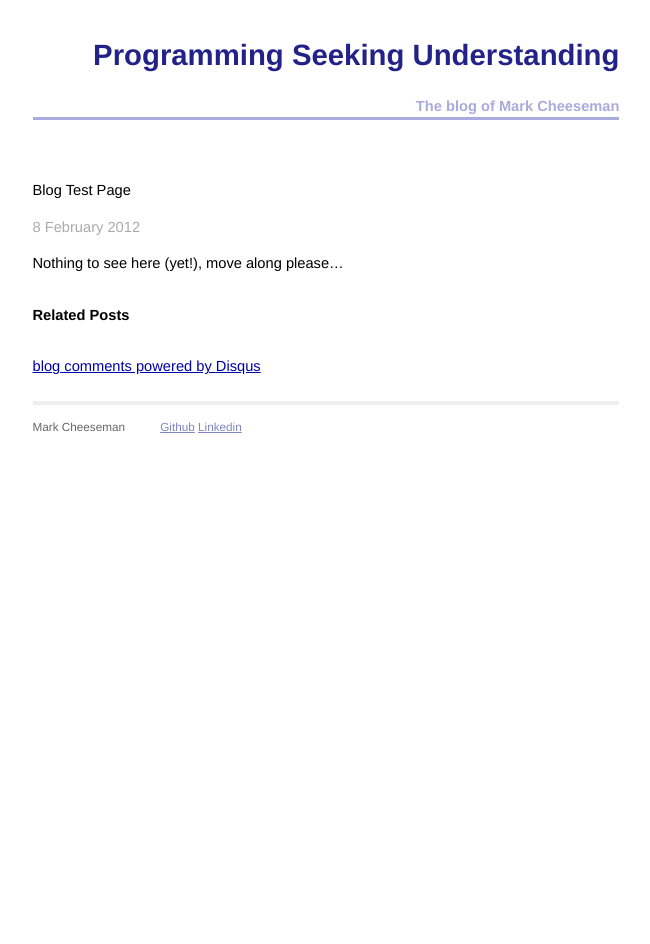
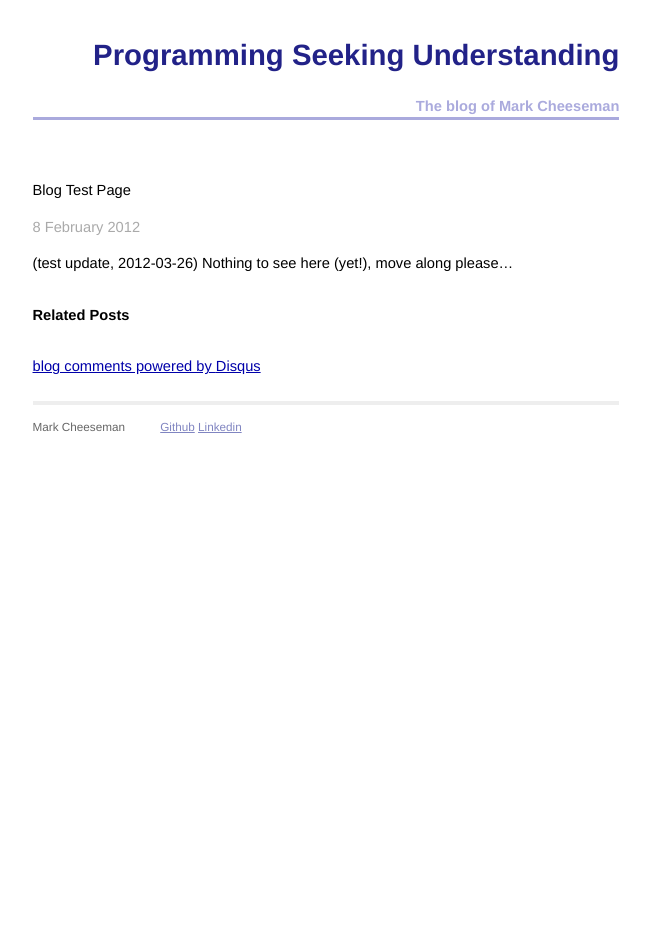
Before and after one commit to hombredequeso/hombredequeso.github.com, a Jekyll site: the page built from _posts/2012-02-08-blog_test_page.md, in a window 1280 px wide. Shown: the whole page, without its empty margins (314-964 px from the left). Built offline with Jekyll 4.4.1, drawn with Linux system fonts in a browser that asks for light colours; Markdown is read by kramdown in place of the engine named in the settings; comment, search, counter and statistics services are not loaded; some of the changed lines change nothing that is shown.

Commit message:
Feed updates: index and test post update

```diff
--- a/_layouts/default.html
+++ b/_layouts/default.html
@@ -4,6 +4,8 @@
    <meta http-equiv="content-type" content="text/html; charset=utf-8" />
    <title>{{ page.title }}</title>
    <meta name="author" content="Mark Cheeseman" />
+   <link rel="alternate" type="application/atom+xml" title="Programming Seeking Understanding - feed" href="http://feeds2.feedburner.com/ProgrammingSeekingUnderstanding">
+   <link href="http://www.hombredequeso.id.au/atom.xml" rel="alternate" title="Programming Seeking Understanding" type="application/atom+xml" />
 
    <!-- syntax highlighting CSS -->
    <link rel="stylesheet" href="/css/syntax.css" type="text/css" />
--- a/_posts/2012-02-08-blog_test_page.md
+++ b/_posts/2012-02-08-blog_test_page.md
@@ -6,5 +6,5 @@
 {{ page.title }}
 
 <p class="meta">8 February 2012</p>
-
+(test update, 2012-03-26)
 Nothing to see here (yet!), move along please...
```
